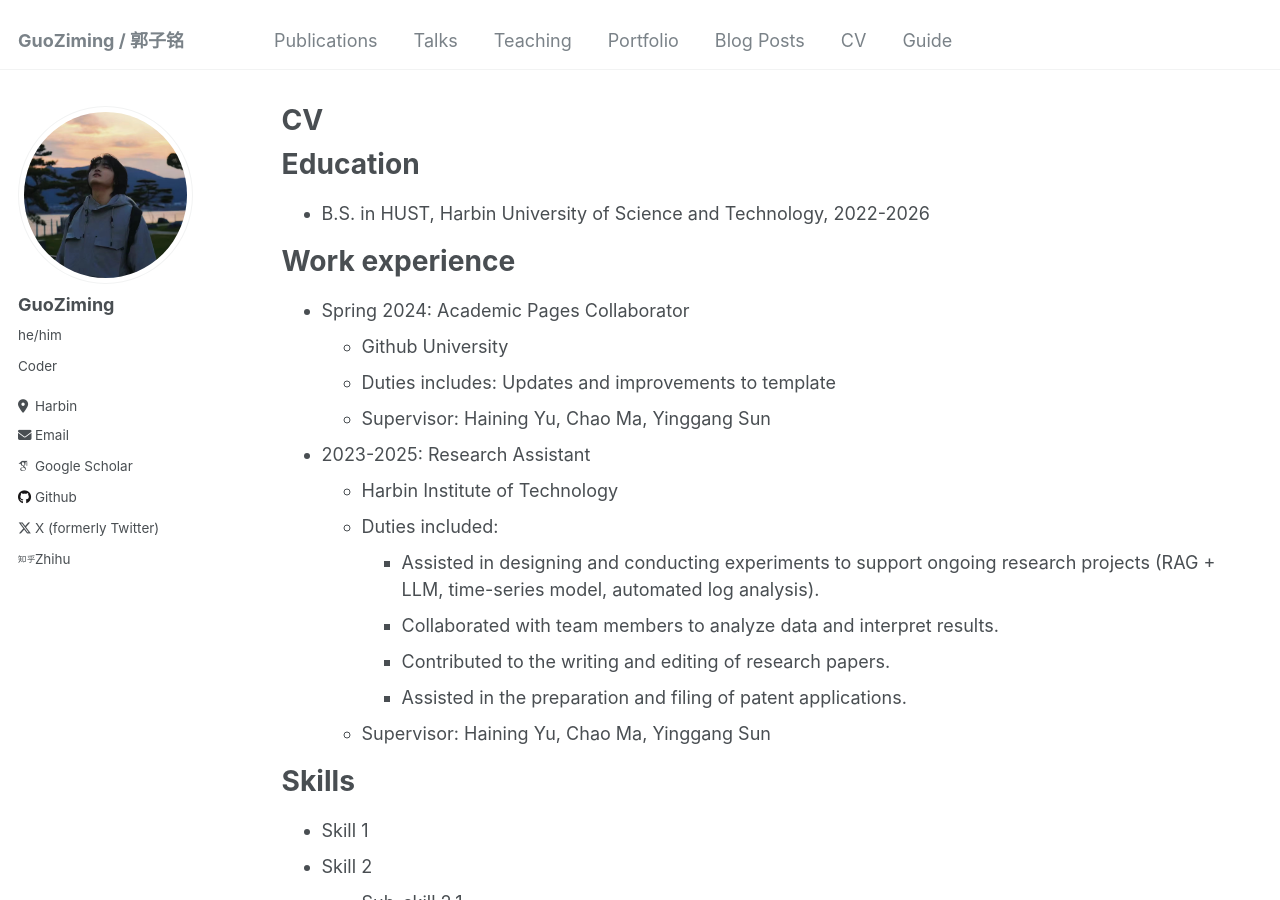
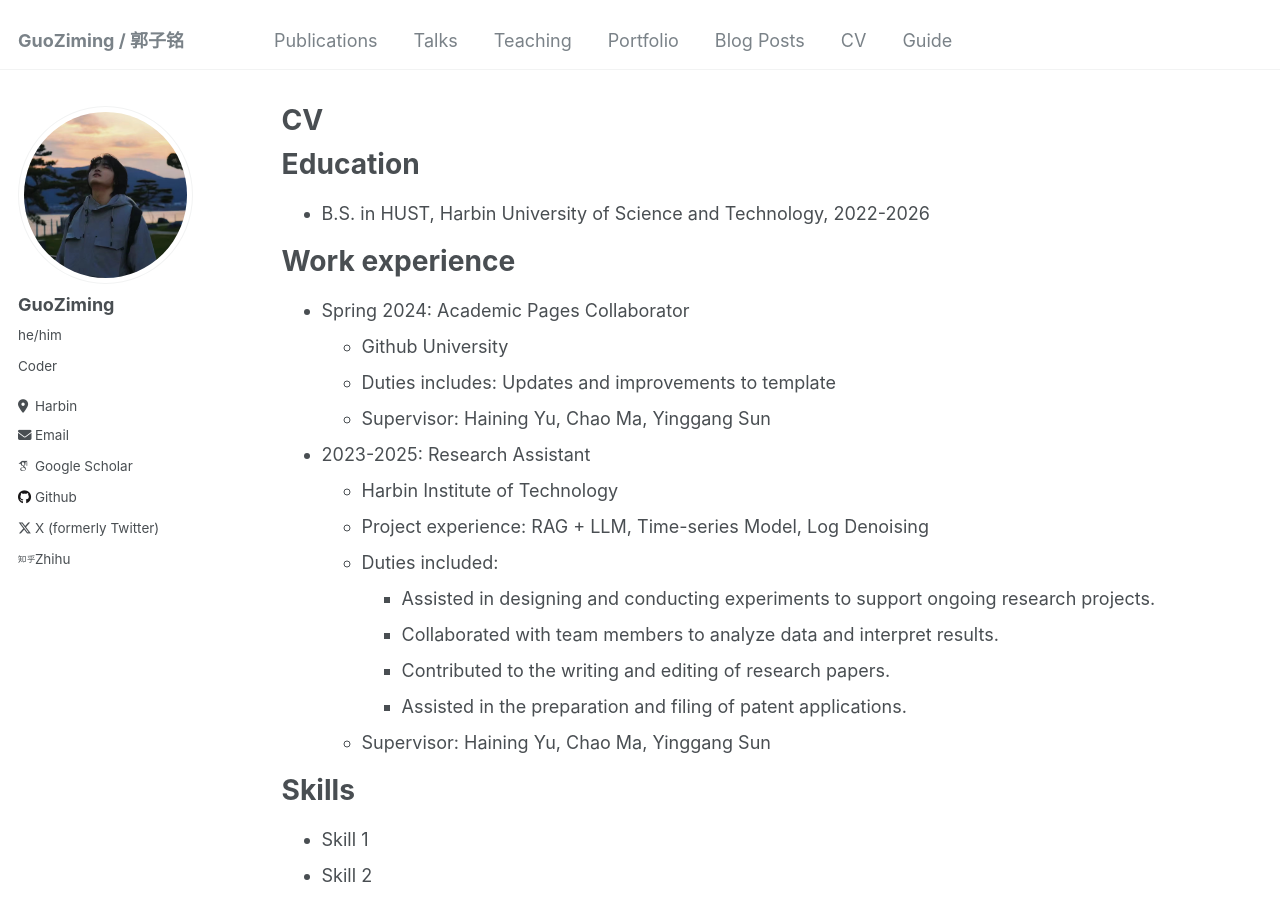
Before and after one commit to mcxiaoxiao/mcxiaoxiao.github.io, a Jekyll site: the page built from _pages/cv.md, in a window 1280 px wide and 900 px high. Built offline with Jekyll 4.4.1, drawn with Linux system fonts in a browser that asks for light colours; some web fonts are replaced.

Commit message:
Update cv.md

```diff
--- a/_pages/cv.md
+++ b/_pages/cv.md
@@ -24,8 +24,9 @@ Work experience
 
 * 2023-2025: Research Assistant
   * Harbin Institute of Technology
+  * Project experience: RAG + LLM, Time-series Model, Log Denoising
   * Duties included:
-    * Assisted in designing and conducting experiments to support ongoing research projects (RAG + LLM, time-series model, automated log analysis).
+    * Assisted in designing and conducting experiments to support ongoing research projects.
     * Collaborated with team members to analyze data and interpret results.
     * Contributed to the writing and editing of research papers.
     * Assisted in the preparation and filing of patent applications.
```
